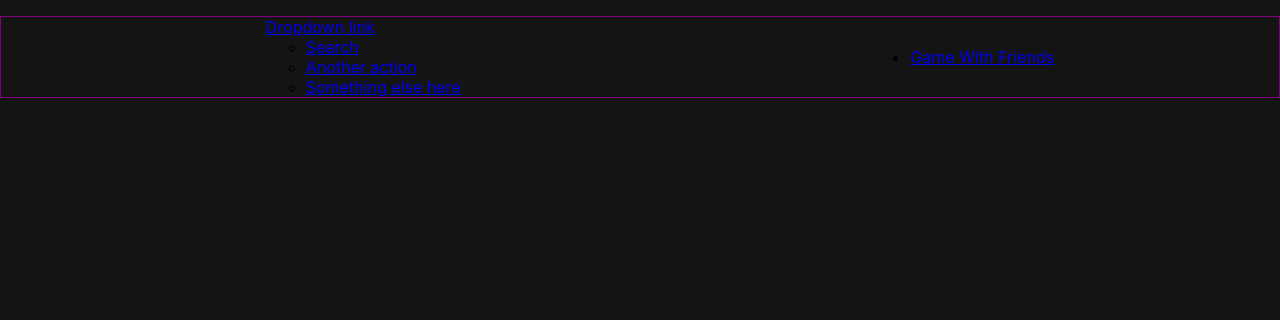
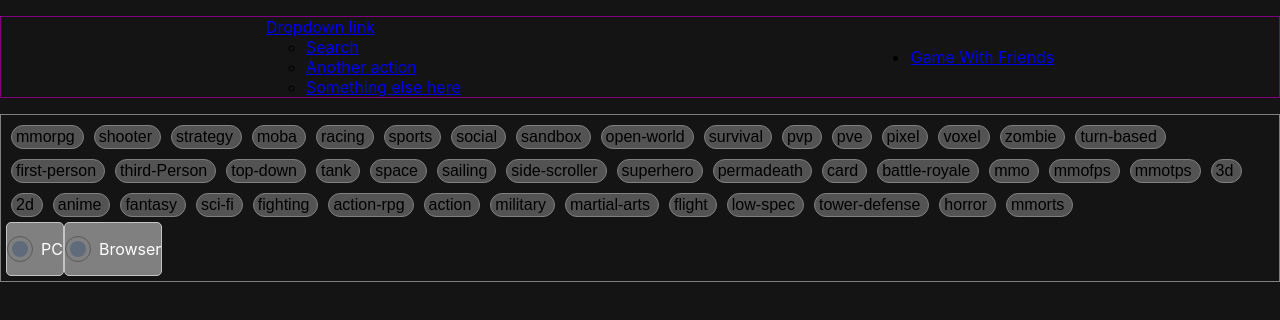
Before and after one commit to paul-uA/Game-with-Freinds, a React (Create React App) app: page /searchgames in a window 1280 px wide. Shown: the top 320 px of the page. Built offline with nearby package versions, Linux system fonts and the light colour scheme.

Commit message:
added buttons for creating search and radio for platform.

```diff
--- a/src/components/gameSearch.css
+++ b/src/components/gameSearch.css
@@ -1,7 +1,19 @@
+
+.serach-options{
+    border: 1px solid grey;
+    padding: 5px;
+    display: flex;
+    flex-wrap: wrap;
+    justify-content: space-around;
+    align-items:center;
+    align-content: flex-start;
+
+}
 
 
 .chip {
 /* Center the content */
+margin: 5px;
 align-items: center;
 display: inline-flex;
  justify-content: center;
@@ -13,56 +25,60 @@ border: 1px solid grey;
 border-radius: 9999px;
 
 /* Spacing */
-padding: 4px 8px;
+padding: 2px 4px;
+font-size: medium;
+}
+.chip:hover{
+    background-color: rgb(177, 174, 174);
+
 }
 
 .chip__content {
 margin-right: 4px;
 }
 
-.button {
-    /* Reset */
-    background-color: transparent;
-    border-color: transparent;
+.label {
+
+    /* Center the content horizontally */
+    background-color: grey;
+    border: 1px solid rgb(196, 196, 196);
+    border-radius: 5px;
+    align-items: center;
+    display: inline-flex;
 
     /* Cursor */
     cursor: pointer;
-
-    /* Size */
-    height: 32px;
-    width: 32px;
-
-    /* Used to position the inner */
-    position: relative;
 }
 
-
-
-.dots {
-    /* Center the content */
-    align-items: center;
-    display: flex;
-    justify-content: center;
-
-    /* Reset styles */
-    list-style-type: none;
-    margin: 0;
-    padding: 0;
+.label__input {
+    /* Hide it */
+    display: none;
 }
 
-.dots__item {
+.label__circle {
+    /* Rounded border */
+    border: 1px solid rgba(0, 0, 0, 0.3);
+    border-radius: 9999px;
+
+    /* Spacing */
+    margin-right: 8px;
+    padding: 4px;
+}
+
+.label__radio {
     /* Rounded border */
     border-radius: 9999px;
-    height: 12px;
-    width: 12px;
+    height: 16px;
+    width: 16px;
 
-    /* Active dot */
-    background-color: rgba(0, 0, 0, 1);
+    /* For not selected radio */
+    background-color: transparent;
+}
 
-    /* Inactive dot */
-    background-color: transparent;
-    border: 1px solid rgba(0, 0, 0, 0.3);
-
-    /* OPTIONAL: Spacing between dots */
-    margin: 0 4px;
+.label__radio--selected {
+    /* For selected radio */
+    background-color: #5f6b7a;
 }
+.Platform{
+    color: white;
+}
--- a/src/components/gameSearch.jsx
+++ b/src/components/gameSearch.jsx
@@ -1,4 +1,4 @@
-
+import {useState} from 'react'
 import './gameSearch.css'
 
 function GameSearch (props) {
@@ -12,35 +12,70 @@ const tagList = [ 'mmorpg', 'shooter', 'strategy', 'moba',
   'action-rpg', 'action', 'military', 'martial-arts', 'flight', 'low-spec',
   'tower-defense', 'horror', 'mmorts']
 
+  const [urltags, setURLTags] = useState(false)
+
+
+  const toggleTag = ()=> {
+    setURLTags(!urltags);
+
+  }
+
 
 const tagButtons = tagList.map((ele,idx)=>{
 
+    return(
+        <>
+        <button className="chip" on>
+         {/* <!-- Content --> */}
+             <div className="chip__content">
+            {ele}
+             </div>
+        </button>
+        </>
+    )
 })
 
-//     return(
-//         <>
-//         <h1>Search Page</h1>
-
-// <div class="chip">
-//         {/* <!-- Content --> */}
-//             <div class="chip__content">
-//            button
-//             </div>
-//          <button class="button">
-//             <div>
-//                 <ul class="dots">
-//                     <li class="dots__item"></li>
-//                     {/* <!-- Repeat other dots --> */}
-//                  </ul>
-//             </div>
-//         </button>
-// </div>
-//         </>
-//     )
 
 
     return(
-        <></>
+        <>
+        <div className='serach-options'>
+            <form action="">
+                <div>
+            {tagButtons}
+            </div>
+            <label class="label">
+    {/* <!-- The real radio --> */}
+    <input type="radio" class="label__input" />
+
+    {/* <!-- The fake circle --> */}
+    <div class="label__circle">
+        {/* <!-- The inner circle --> */}
+        <div class="label__radio label__radio--selected"></div>
+    </div>
+
+    {/* <!-- The text --> */}
+    <p className='Platform'>PC</p>
+</label>
+<label class="label">
+    {/* <!-- The real radio --> */}
+    <input type="radio" class="label__input" />
+
+    {/* <!-- The fake circle --> */}
+    <div class="label__circle">
+        {/* <!-- The inner circle --> */}
+        <div class="label__radio label__radio--selected"></div>
+    </div>
+
+    {/* <!-- The text --> */}
+    <p className='Platform'>Browser</p>
+</label>
+
+
+
+            </form>
+        </div>
+        </>
     )
 
 
```
